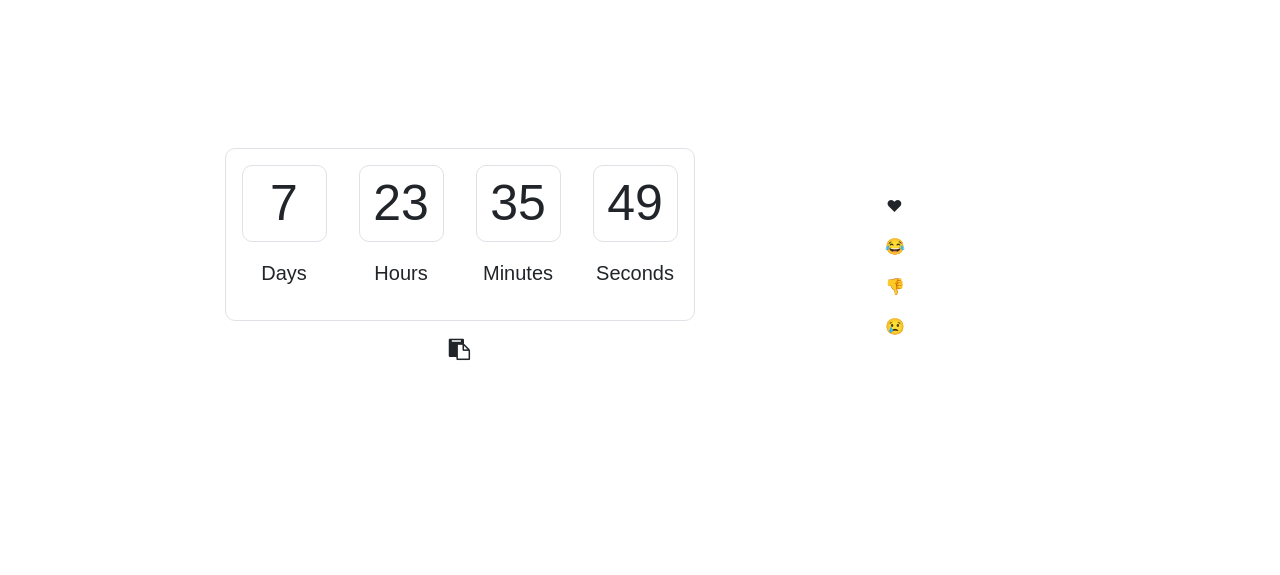
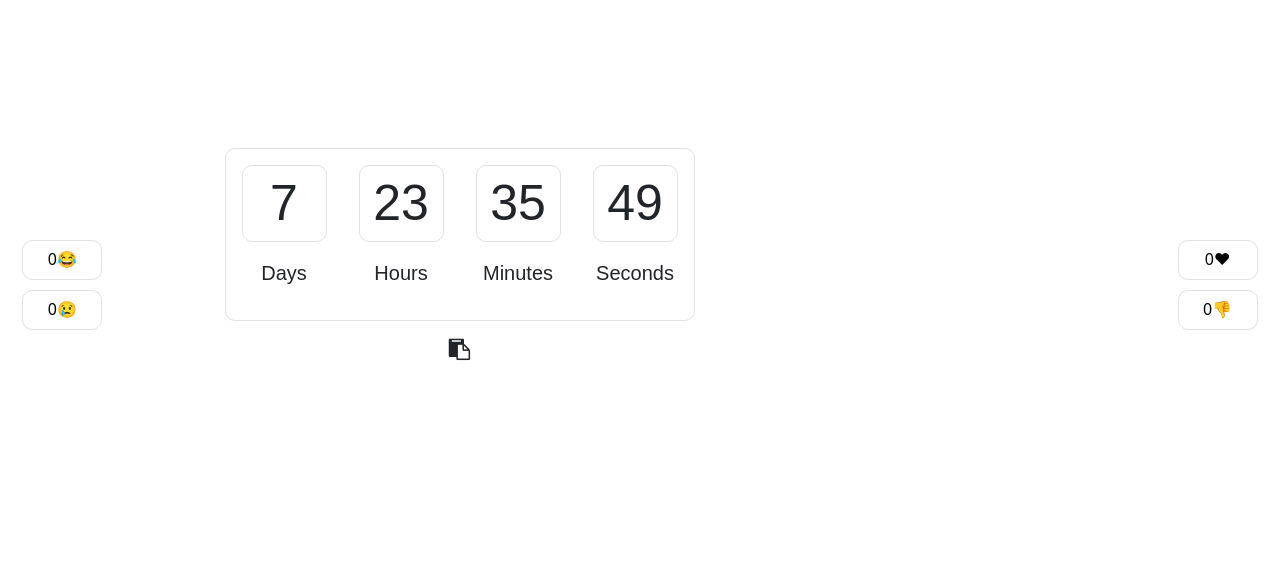
Before and after one commit to kokokojo2/CountDown, a Django app: template templates/countdown/countdown_detail.html in a window 1280 px wide. Shown: the part 145-720 px from the top of the page. Run offline with Django 3.2, Linux system fonts and the light colour scheme; the template is opened without the code that fills it, so the values that code supplies are empty; some libraries are stand-ins or nearby versions.

Commit message:
reaction html added, some changes in reaction func

```diff
--- a/templates/countdown/countdown_detail.html
+++ b/templates/countdown/countdown_detail.html
@@ -37,15 +37,20 @@
                         <p class="main-text text-muted desc" style="text-align: justify">{{ countdown.description }}</p>
                     {% else %}
                         <p class="main-text text-muted desc">{{ countdown.description }}</p>
-                        <p>&#x2764 </p>
-                        <p>&#x1F602</p>
-                        <p>&#x1F44E</p>
-                        <p>&#x1F622</p>
                     {% endif %}
                 </div>
             </div>
         </div>
     </div>
+    <div class=" d-flex flex-column justify-content-around reaction-wrapper stick-right">
+        <button class="reaction-btn border round {% if like_enabled %} blue {% endif %}" id="like" onclick="reaction(2);"><p><span id="like-amount">{{ countdown.like_reaction.all|length }}</span>&#x2764</p></button>
+        <button class="reaction-btn border round {% if dislike_enabled %} blue {% endif %}" id="dislike" onclick="reaction(3);"><p><span id="dislike-amount">{{ countdown.negative_reaction.all|length }}</span>&#x1F44E</p></button>
+    </div>
+    <div class=" d-flex flex-column justify-content-around reaction-wrapper stick-left">
+        <button class="reaction-btn border round {% if laugh_enabled %} blue {% endif %}" id="laugh" onclick="reaction(1);"><p><span id="laugh-amount">{{ countdown.laugh_reaction.all|length }}</span>&#x1F602</p></button>
+        <button class="reaction-btn border round {% if cry_enabled %} blue {% endif %}" id="cry" onclick="reaction(0);"><p><span id="cry-amount">{{ countdown.cry_reaction.all|length }}</span>&#x1F622</p></button>
+    </div>
+
 {% endblock %}
 {% block scripts %}
     <script src="https://cdn.jsdelivr.net/npm/canvas-confetti@1.4.0/dist/confetti.browser.min.js"></script>
@@ -69,15 +74,16 @@
         updateCountdown();
         const intervalID = setInterval(updateCountdown, 1000);
     </script>
+    <script src="{% static 'reaction.js' %}"></script>
     <script>
     function reaction(reaction_id){ // call this function from button's onclick
         const urls = {
-            0: {% url 'countdown:reaction' pk=countdown.pk id=0 %},
-            1: {% url 'countdown:reaction' pk=countdown.pk id=1 %},
-            2: {% url 'countdown:reaction' pk=countdown.pk id=2 %},
-            3: {% url 'countdown:reaction' pk=countdown.pk id=3 %},
+            0: ["{% url 'countdown:reaction' pk=countdown.pk reaction_id=0 %}", "cry"],
+            1: ["{% url 'countdown:reaction' pk=countdown.pk reaction_id=1 %}", "laugh"],
+            2: ["{% url 'countdown:reaction' pk=countdown.pk reaction_id=2 %}", "like"],
+            3: ["{% url 'countdown:reaction' pk=countdown.pk reaction_id=3 %}", "dislike"]
         };
-        // TODO: call send_reaction function
+        post_reaction(urls[reaction_id][0], urls[reaction_id][1]);
         }
     </script>
 {% endblock %}
```
